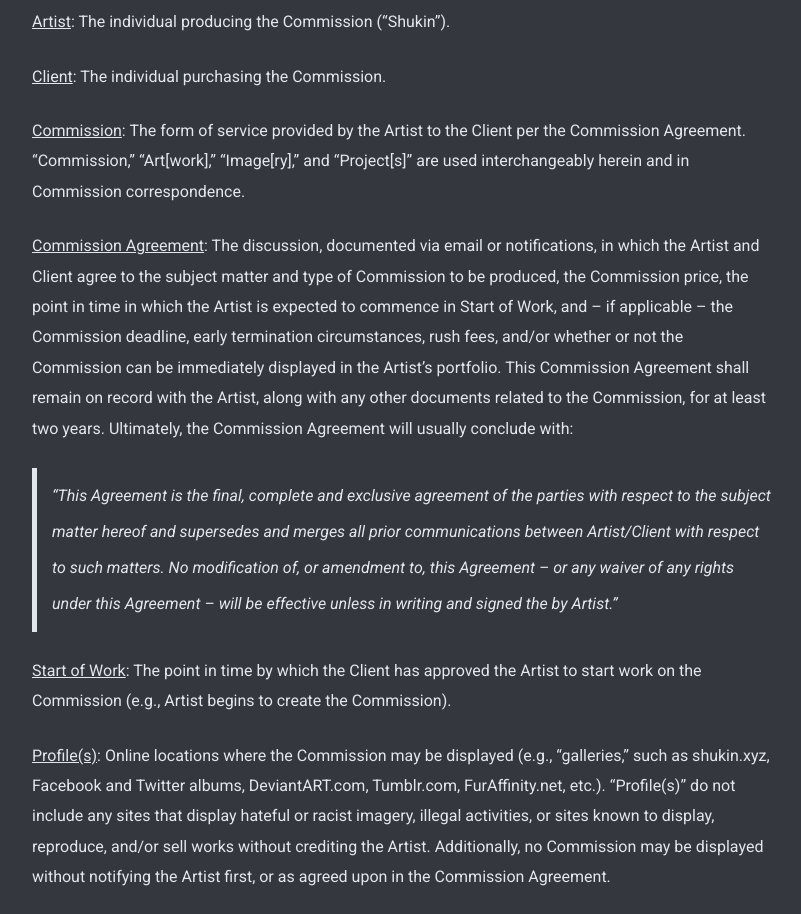
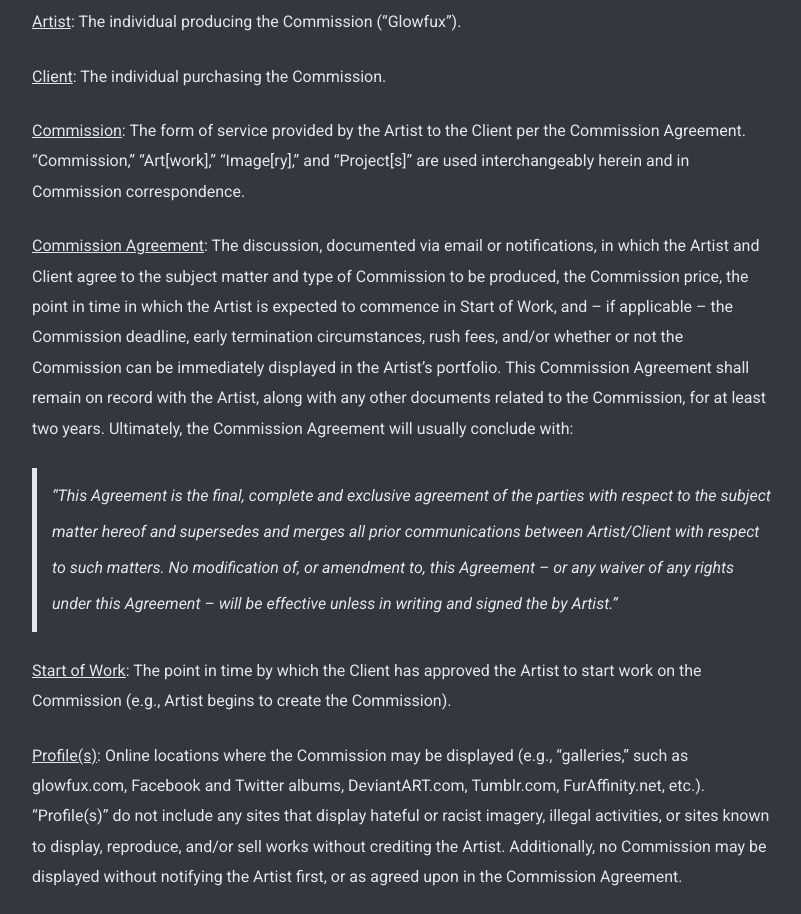
Before and after one commit to shukinhekon/shukinhekon.github.io, a website: page terms-of-service/index.html in a window 1280 px wide. Shown: the part 382-1296 px from the top of the page, without its empty margins (238-1039 px from the left). Drawn offline with Linux system fonts and the light colour scheme.

Commit message:
Update index.html

```diff
--- a/terms-of-service/index.html
+++ b/terms-of-service/index.html
@@ -40,13 +40,13 @@
     </div>
     <div class="tos-section" id="definitions">
       <h2>Definitions</h2>
-      <p><u>Artist</u>: The individual producing the Commission (“Shukin”).</p>
+      <p><u>Artist</u>: The individual producing the Commission (“Glowfux”).</p>
       <p><u>Client</u>: The individual purchasing the Commission.</p>
       <p><u>Commission</u>: The form of service provided by the Artist to the Client per the Commission Agreement. “Commission,” “Art[work],” “Image[ry],” and “Project[s]” are used interchangeably herein and in Commission correspondence.</p>
       <p><u>Commission Agreement</u>: The discussion, documented via email or notifications, in which the Artist and Client agree to the subject matter and type of Commission to be produced, the Commission price, the point in time in which the Artist is expected to commence in Start of Work, and – if applicable – the Commission deadline, early termination circumstances, rush fees, and/or whether or not the Commission can be immediately displayed in the Artist’s portfolio. This Commission Agreement shall remain on record with the Artist, along with any other documents related to the Commission, for at least two years. Ultimately, the Commission Agreement will usually conclude with:</p>
       <p class="quote">“This Agreement is the final, complete and exclusive agreement of the parties with respect to the subject matter hereof and supersedes and merges all prior communications between Artist/Client with respect to such matters. No modification of, or amendment to, this Agreement – or any waiver of any rights under this Agreement – will be effective unless in writing and signed the by Artist.”</p>
       <p><u>Start of Work</u>: The point in time by which the Client has approved the Artist to start work on the Commission (e.g., Artist begins to create the Commission).</p>
-      <p><u>Profile(s)</u>: Online locations where the Commission may be displayed (e.g., “galleries,” such as shukin.xyz, Facebook and Twitter albums, DeviantART.com, Tumblr.com, FurAffinity.net, etc.). “Profile(s)” do not include any sites that display hateful or racist imagery, illegal activities, or sites known to display, reproduce, and/or sell works without crediting the Artist. Additionally, no Commission may be displayed without notifying the Artist first, or as agreed upon in the Commission Agreement.</p>
+      <p><u>Profile(s)</u>: Online locations where the Commission may be displayed (e.g., “galleries,” such as glowfux.com, Facebook and Twitter albums, DeviantART.com, Tumblr.com, FurAffinity.net, etc.). “Profile(s)” do not include any sites that display hateful or racist imagery, illegal activities, or sites known to display, reproduce, and/or sell works without crediting the Artist. Additionally, no Commission may be displayed without notifying the Artist first, or as agreed upon in the Commission Agreement.</p>
       <p><u>Personal Space</u>: Non-public, offline locations (e.g., home or office); i.e., no business involving the Commission is being conducted.</p>
       <p><u>Public Space</u>: Offline locations that do not fall under “Personal Space” above.</p>
       <p><u>Commercial Purpose</u>: Any image or project to be commissioned that does not fall under the type of use specified in these Terms of Service. New Terms of Service shall be developed and agreed upon in a Commercial Purpose Commission Agreement prior to Start of Work.</p>
@@ -67,7 +67,7 @@
             <li><p>The client may not edit, alter, or trace the Commission without the Artist’s expressed, written permission, or as agreed upon in the Commission Agreement prior to Start of Work.</p></li>
           </ol>
         </li>
-        <li><p>The Client may display the Commission in Profiles as long as the Artist’s name (“Shukin”) is prominently displayed along with a link to shukin.xyz or to furaffinity.net/user/shukin. Additionally, any Profile display of the Artist’s Commission must notify the Artist, unless already defined in the Commission Agreement prior to Start of Work. Commissions in Profile displays cannot breach Term 8, Term 8a, or Term 12.</p>
+        <li><p>The Client may display the Commission in Profiles as long as the Artist’s name (“Glowfux”) is prominently displayed along with a link to glowfux.com or to furaffinity.net/user/glowfux. Additionally, any Profile display of the Artist’s Commission must notify the Artist, unless already defined in the Commission Agreement prior to Start of Work. Commissions in Profile displays cannot breach Term 8, Term 8a, or Term 12.</p>
           <ol>
             <li><p>The Client cannot display a Commission outside of Personal Space or in a Public Space unless the Commission is executed under new Terms of Service agreed upon in a Commercial Purpose Commission Agreement prior to Start of Work. The Client must obtain written permission from the Artist prior to displaying the Commission in a Public Space if not already defined in the Commission Agreement; additional fees may apply.</p></li>
             <li><p>Under no circumstances may the Client submit a Commission to any kind of online or offline contest.</p></li>
@@ -119,8 +119,8 @@
         </a>
         <div class="tos-footer-nav">
           <a href="/">Home</a> •
-          <a href="https://twitter.com/shukin">Twitter</a> •
-          <a href="http://www.furaffinity.net/user/shukin">FurAffinity</a>
+          <a href="https://twitter.com/glowfux">Twitter</a> •
+          <a href="http://www.furaffinity.net/user/glowfux">FurAffinity</a>
           <!-- <a href="/commissions">Commission Sheet</a> -->
         </div>
       </div>
```
